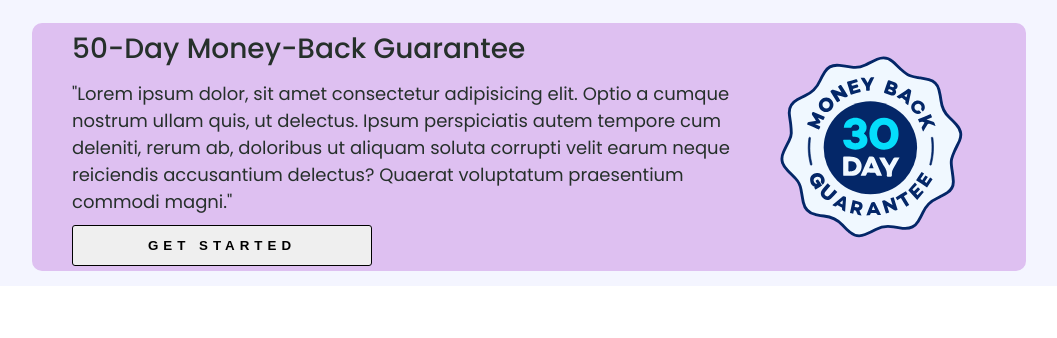
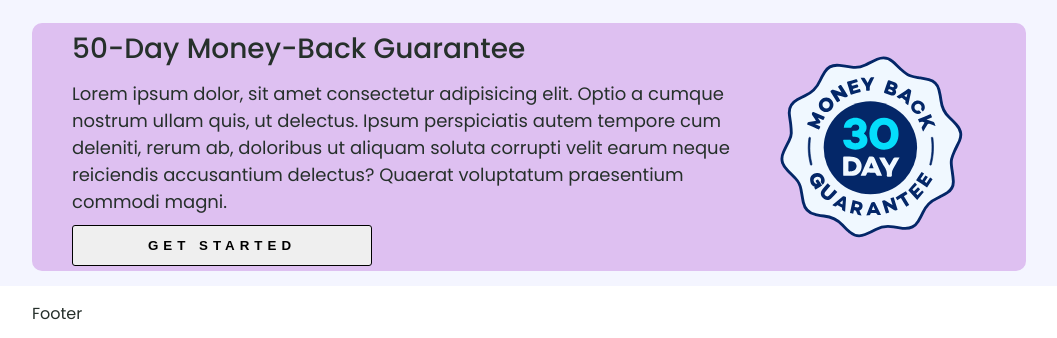
Before and after one commit to Bunningss/doubleOthree, a Next.js app: page / in a window 1280 px wide. Shown: the part 4663-5001 px from the top of the page, without its empty margins (111-1168 px from the left). Before the commit the page ends 4949 px from the top, so only its background shows below. Built offline with nearby package versions, Linux system fonts and the light colour scheme.

Commit message:
eslint err fix

```diff
--- a/src/app/layout.jsx
+++ b/src/app/layout.jsx
@@ -3,6 +3,7 @@ import { Roboto_Slab } from "next/font/google";
 import { Poppins } from "next/font/google";
 
 import Navbar from "@/components/Navbar/Navbar";
+import Footer from "@/components/Footer/Footer";
 
 export const roboto = Roboto_Slab({
   subsets: ["latin"],
@@ -25,6 +26,7 @@ export default function RootLayout({ children }) {
       <body className={poppins.className}>
         <Navbar />
         {children}
+        <Footer />
       </body>
     </html>
   );
--- a/src/app/page.jsx
+++ b/src/app/page.jsx
@@ -106,12 +106,12 @@ export default function Home() {
                     50-Day Money-Back Guarantee
                   </h2>
                   <p className={styles.financialCtaText}>
-                    "Lorem ipsum dolor, sit amet consectetur adipisicing elit.
+                    Lorem ipsum dolor, sit amet consectetur adipisicing elit.
                     Optio a cumque nostrum ullam quis, ut delectus. Ipsum
                     perspiciatis autem tempore cum deleniti, rerum ab, doloribus
                     ut aliquam soluta corrupti velit earum neque reiciendis
                     accusantium delectus? Quaerat voluptatum praesentium commodi
-                    magni."
+                    magni.
                   </p>
                   <Button label={"get started"} />
                 </div>
--- a/src/components/DetailTable/DetailTableContent/DetailTableContent.jsx
+++ b/src/components/DetailTable/DetailTableContent/DetailTableContent.jsx
@@ -10,7 +10,7 @@ const DetailTableContent = ({ data }) => {
 
       {data.usIcon && (
         <span className={styles.tableColumn}>
-          <Image className={styles.tableColumnIcon} src={data?.usIcon} />
+          <Image className={styles.tableColumnIcon} src={data?.usIcon} alt="" />
         </span>
       )}
 
@@ -20,7 +20,7 @@ const DetailTableContent = ({ data }) => {
 
       {data.usIcon && (
         <span className={styles.tableColumn}>
-          <Image className={styles.tableColumnIcon} src={data?.usIcon} />
+          <Image className={styles.tableColumnIcon} src={data?.usIcon} alt="" />
         </span>
       )}
 
@@ -30,7 +30,7 @@ const DetailTableContent = ({ data }) => {
 
       {data.usIcon && (
         <span className={styles.tableColumn}>
-          <Image className={styles.tableColumnIcon} src={data?.usIcon} />
+          <Image className={styles.tableColumnIcon} src={data?.usIcon} alt="" />
         </span>
       )}
     </div>
--- /dev/null
+++ b/src/components/Footer/Footer.jsx
@@ -0,0 +1,12 @@
+import Container from "../Container/Container";
+import styles from "./Footer.module.css";
+
+const Footer = () => {
+  return (
+    <div>
+      <Container>Footer</Container>
+    </div>
+  );
+};
+
+export default Footer;
```
Also changed, not shown: src/components/Footer/Footer.module.css (added).
